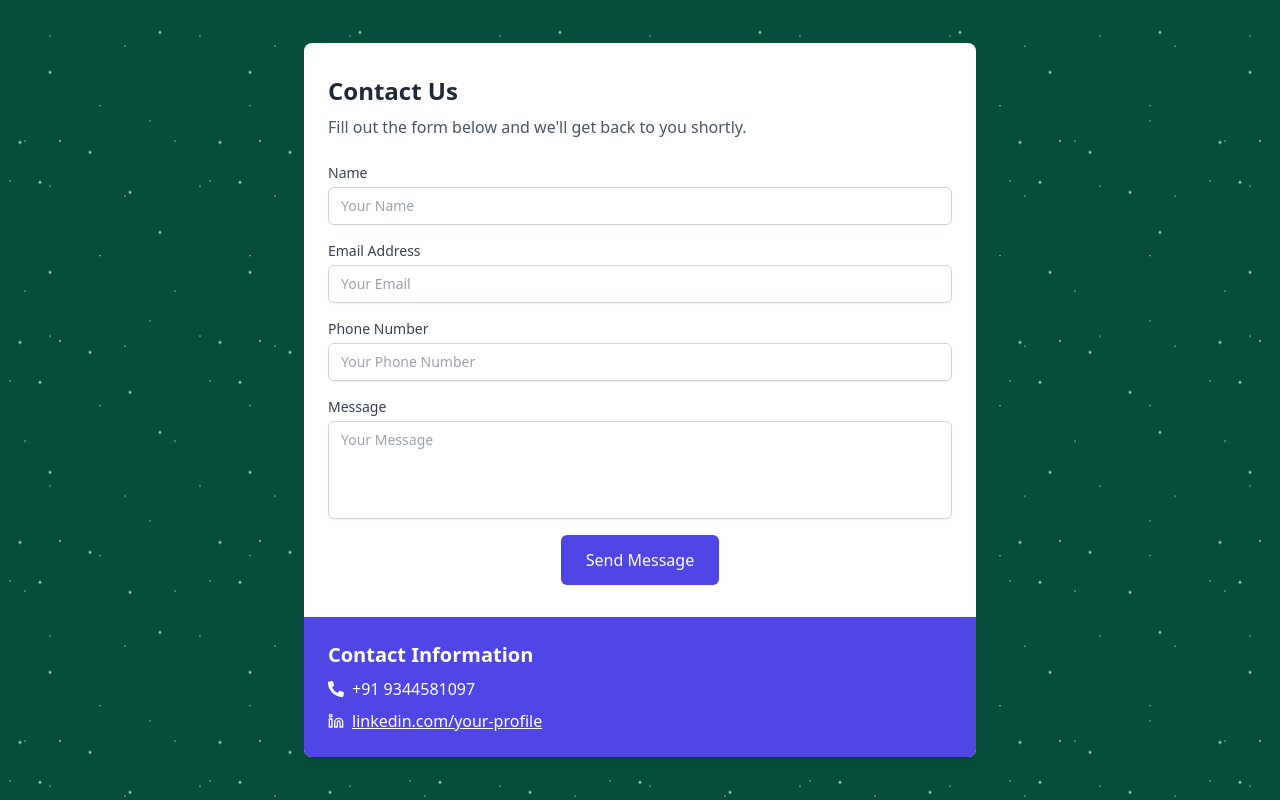
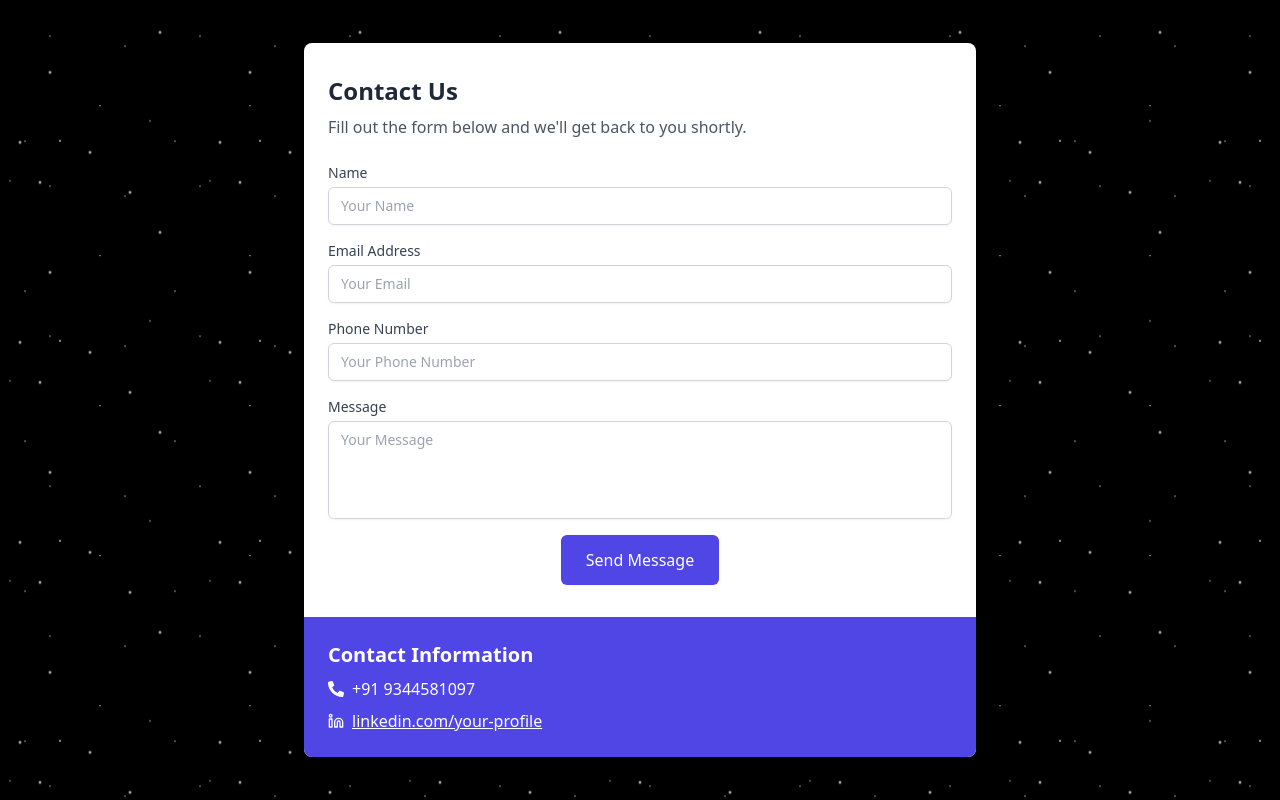
Before and after one commit to vaish621/Portfolio, a React (Create React App) app in the folder portfolio/client/: page /contact in a window 1280 px wide. Built offline with nearby package versions, Linux system fonts and the light colour scheme.

Commit message:
Update Contact.js

```diff
--- a/portfolio/client/src/Contact.js
+++ b/portfolio/client/src/Contact.js
@@ -41,7 +41,7 @@ const Contact = () => {
   };
 
   return (
-    <div className="min-h-screen bg-emerald-900 relative overflow-hidden">
+    <div className="min-h-screen bg-black relative overflow-hidden">
       <div className="starfield absolute inset-0">
         <div className="stars"></div>
         <div className="stars2"></div>
```
